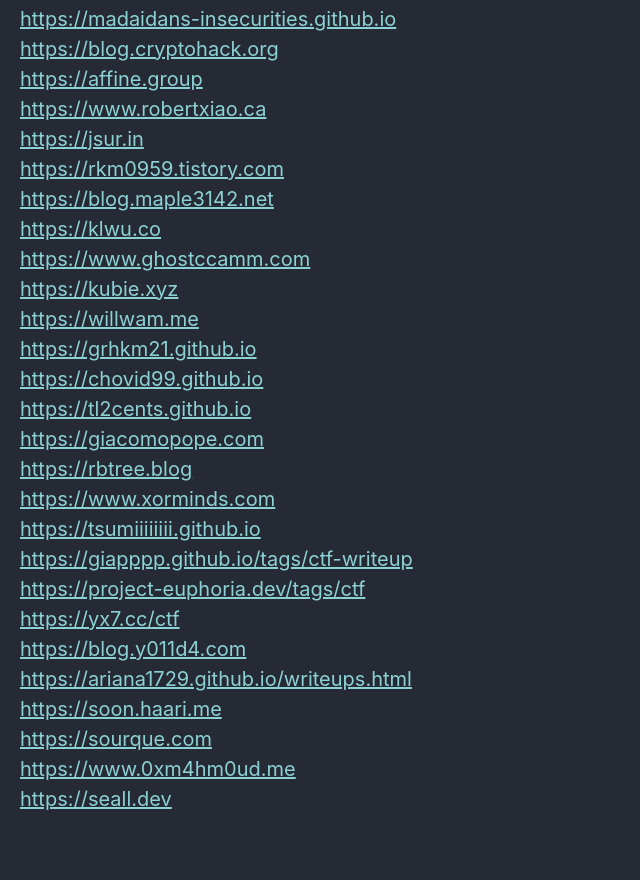
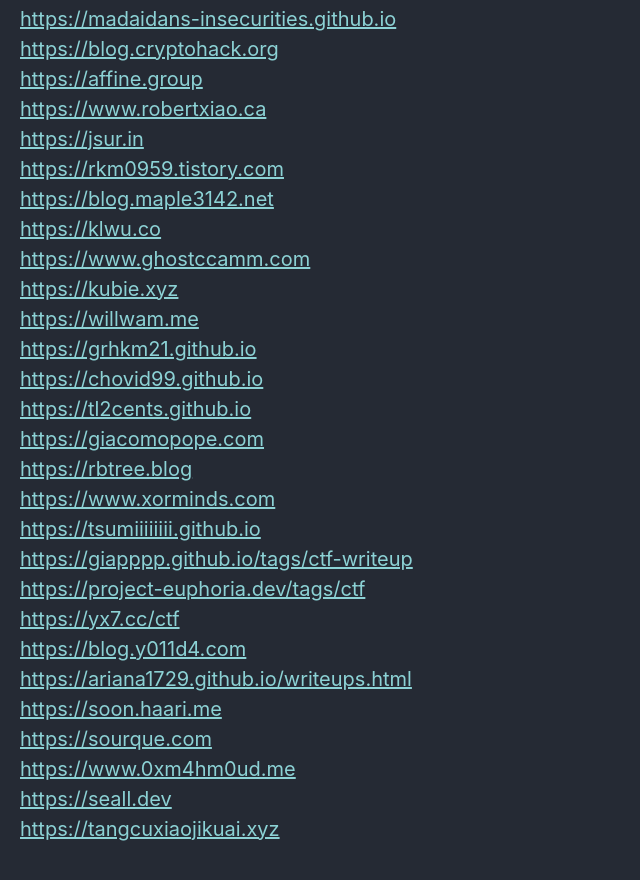
Before and after one commit to Connor-McCartney/Connor-McCartney.github.io, a Jekyll site: the page built from _pages/misc/resources.md, in a window 1280 px wide and 900 px high, scrolled down 2476 px. Shown: the top 880 px of the window, without its empty margins (0-640 px from the left). Built offline with Jekyll 4.4.1, drawn with Linux system fonts in a browser that asks for light colours; cached includes are drawn as plain includes.

Commit message:
Update resources.md

```diff
--- a/_pages/misc/resources.md
+++ b/_pages/misc/resources.md
@@ -103,3 +103,4 @@ NTT <https://eprint.iacr.org/2024/585.pdf> <br>
 <https://sourque.com> <br>
 <https://www.0xm4hm0ud.me> <br>
 <https://seall.dev> <br>
+<https://tangcuxiaojikuai.xyz> <br>
```
